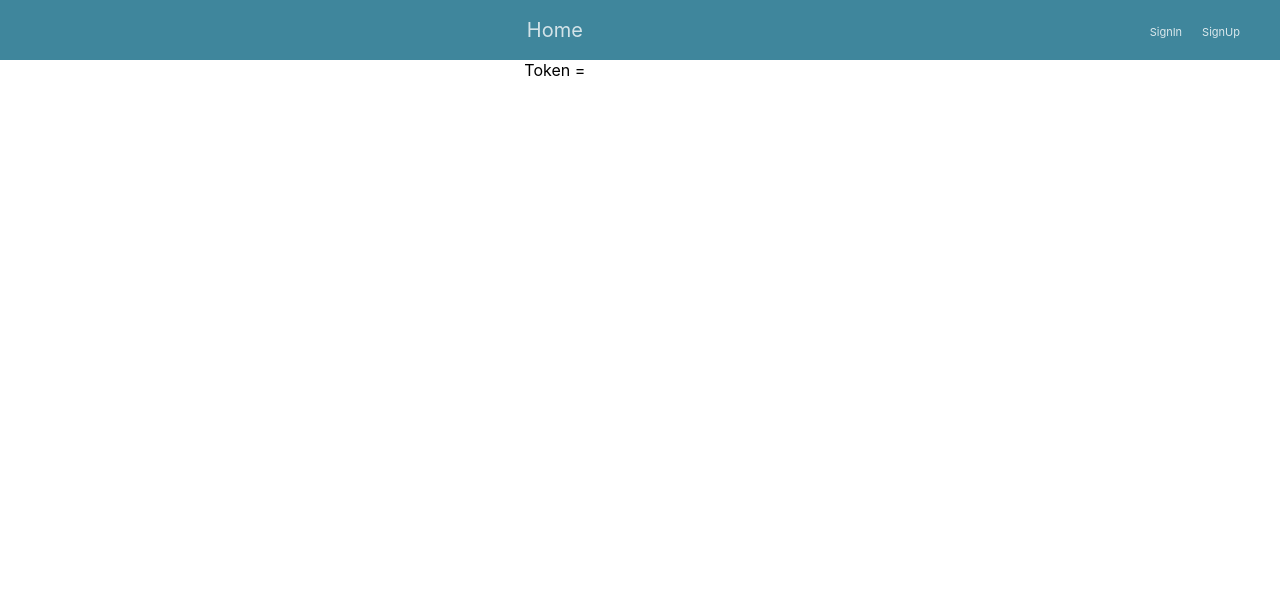
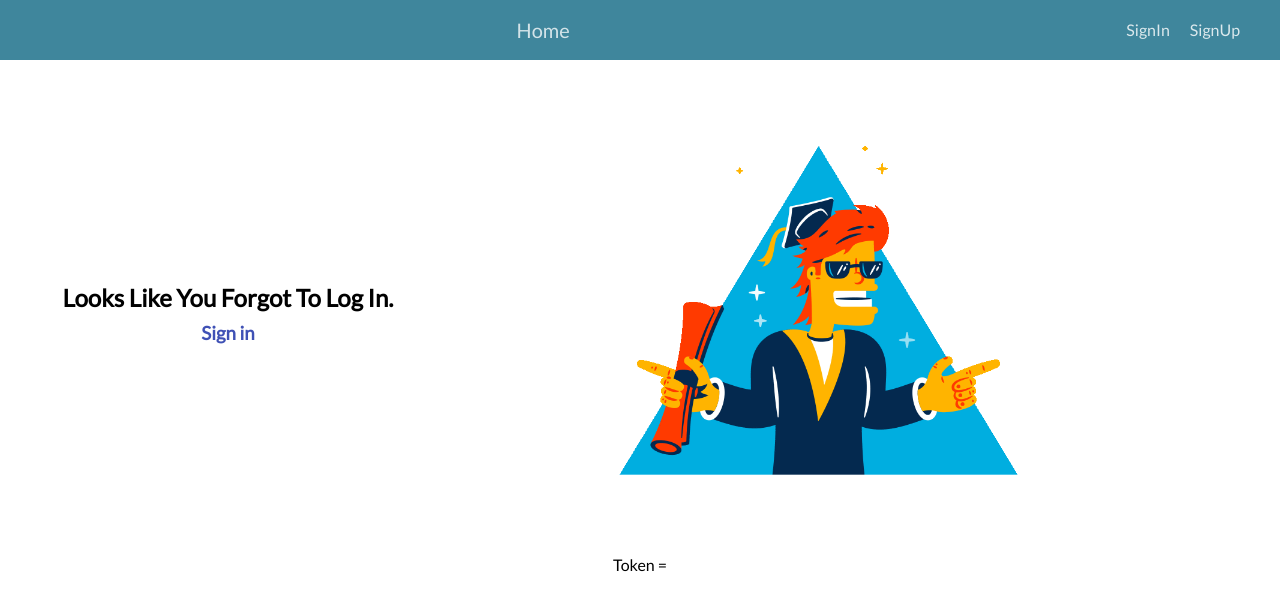
Before and after one commit to Pineapple-1/music, a React (Create React App) app in the folder client/: page /redirect in a window 1280 px wide. Shown: the top 610 px of the page. Built offline with nearby package versions, Linux system fonts and the light colour scheme.

Commit message:
added login redirect

```diff
--- a/client/package.json
+++ b/client/package.json
@@ -10,6 +10,7 @@
     "@testing-library/react": "^11.2.7",
     "@testing-library/user-event": "^12.8.3",
     "axios": "^0.21.1",
+    "lato-font": "^3.0.0",
     "react": "^17.0.2",
     "react-dom": "^17.0.2",
     "react-router-dom": "^5.2.0",
--- a/client/public/index.html
+++ b/client/public/index.html
@@ -3,6 +3,12 @@
   <head>
     <meta charset="utf-8" />
     <link rel="icon" href="%PUBLIC_URL%/favicon.ico" />
+    <link rel="preconnect" href="https://fonts.googleapis.com" />
+    <link rel="preconnect" href="https://fonts.gstatic.com" crossorigin />
+    <link
+      href="https://fonts.googleapis.com/css2?family=Lato&display=swap"
+      rel="stylesheet"
+    />
     <meta name="viewport" content="width=device-width, initial-scale=1" />
     <meta name="theme-color" content="#000000" />
     <meta
--- a/client/src/App.js
+++ b/client/src/App.js
@@ -3,6 +3,13 @@ import { Navbar } from "./components/navbar/navbar";
 import Router from "./components/router/router";
 
 import "./App.css";
+import { ThemeProvider, createTheme } from "@material-ui/core/styles";
+
+const theme = createTheme({
+  typography: {
+    fontFamily: ["Lato", "sans-serif"].join(","),
+  },
+});
 
 function App() {
   const [Token, setToken] = useState(null);
@@ -13,10 +20,11 @@ function App() {
 
   return (
     <div className="App">
-      <Navbar Token={Token} />
-      <Router setToken={setToken} Token={Token} />
-      <center>      Token = {Token}</center>
-
+      <ThemeProvider theme={theme}>
+        <Navbar Token={Token} />
+        <Router setToken={setToken} Token={Token} />
+        <center>Token = {Token}</center>
+      </ThemeProvider>
     </div>
   );
 }
--- a/client/src/components/feed/feed.js
+++ b/client/src/components/feed/feed.js
@@ -2,6 +2,7 @@ import React, { useEffect, useState } from "react";
 import api from "../../api/index";
 import Card from "../card/card";
 import styles from "./feed.module.css";
+import { Redirect } from "react-router"
 
 export const Feed = ({ Token }) => {
   const [feedItems, setFeedItems] = useState("");
@@ -14,12 +15,24 @@ export const Feed = ({ Token }) => {
       setFeedItems(request.data);
       return request.data;
     }
-    fetchData();
+    if (Token) {
+      fetchData();
+    }
+
   }, [Token]);
   return (
-    <div >
+    <div>
       <div className={styles.box}>
-        <Card text={feedItems[0]?.status_text}/>
+
+        {
+        Token?
+        feedItems ? (
+          <Card text={feedItems[0]?.status_text} />
+        ) : (
+          <div>loding</div>
+        ): <Redirect to="/redirect" />
+
+      }
       </div>
     </div>
   );
--- a/client/src/components/navbar/links/links.js
+++ b/client/src/components/navbar/links/links.js
@@ -7,10 +7,10 @@ const Links = ({Token}) =>{
         <div className={Styles.center}>
         <label className= {Styles.Label} ><Link style={{color:' rgba(255, 255, 255, 0.774)'}} to="/">Home</Link></label>
          <ul className={Styles.sm}>
-             {Token ? <li><Link style={{color: " rgba(255, 255, 255, 0.815)", fontSize:'11px',cursor: 'pointer'}}to="/logout">Logout</Link></li> :
+             {Token ? <li><Link className={Styles.links} to="/logout">Logout</Link></li> :
              <>
-             <li><Link style={{color: " rgba(255, 255, 255, 0.815)", fontSize:'11px',cursor:'pointer'}}to="/signin">SignIn</Link></li>
-             <li><Link style={{color: " rgba(255, 255, 255, 0.815)", fontSize:'11px',cursor: 'pointer'}}to="/signup">SignUp</Link></li></>}
+             <li><Link className={Styles.links} to="/signin">SignIn</Link></li>
+             <li><Link className={Styles.links} to="/signup">SignUp</Link></li></>}
 
 
 
--- a/client/src/components/navbar/links/links.module.css
+++ b/client/src/components/navbar/links/links.module.css
@@ -4,7 +4,7 @@
 }
 .links {
   color: rgba(255, 255, 255, 0.815);
-  font-size: "11px";
+  font-size: "12px";
   cursor: "pointer";
 }
 .Label {
--- /dev/null
+++ b/client/src/components/redirect/redirect.js
@@ -0,0 +1,40 @@
+import React from "react";
+import gif from "../../assets/lets_go.gif";
+import { Container, Grid, Link } from "@material-ui/core";
+import Styles from "./redirect.module.css";
+
+export const Redirect = () => {
+
+
+  return (
+    <div>
+      <Container>
+        <Grid
+          container
+          spacing={3}
+          direction="row"
+          justifyContent="center"
+          alignItems="center"
+        >
+          <Grid item>
+            <div className={Styles.space}>
+              <h2>Looks Like You Forgot To Log In.</h2>{" "}
+            </div>
+            <div className={Styles.underline}>
+            <Link href="signin/">
+              <h3>Sign in</h3>
+            </Link>
+            </div>
+
+          </Grid>
+          <Grid item>
+            {" "}
+            <div className={Styles.gif}>
+              <img src={gif} alt="gif" />
+            </div>{" "}
+          </Grid>
+        </Grid>
+      </Container>
+    </div>
+  );
+};
--- /dev/null
+++ b/client/src/components/redirect/redirect.module.css
@@ -0,0 +1,18 @@
+.gif{
+    width: 60%;
+    object-fit: contain;
+    margin: auto;
+}
+
+.gif img{
+    width:100%;
+    height:100%;
+}
+
+.space{
+    margin-bottom: 10px;
+}
+
+.underline Link:hover{
+    text-decoration: none;
+}
--- a/client/src/components/router/router.js
+++ b/client/src/components/router/router.js
@@ -1,9 +1,10 @@
 import React from "react";
-import { Switch, Route } from "react-router-dom";
+import { Switch, Route} from "react-router-dom";
 import SignIn from "../signin/signin";
 import SignUp from '../signup/signup'
 import { Logout } from "../logout/logout";
 import {Feed} from '../feed/feed'
+import {Redirect} from '../redirect/redirect'
 
 
 const Router = ({setToken,Token}) => {
@@ -13,6 +14,7 @@ const Router = ({setToken,Token}) => {
       <Route path="/signin"><SignIn setToken = {setToken}/></Route>
       <Route path="/signup" component={SignUp} />
       <Route path="/logout" > <Logout setToken = {setToken}/></Route>
+      <Route path="/redirect" > <Redirect/></Route>
     </Switch>
   );
 };
--- a/client/src/components/signup/signup.js
+++ b/client/src/components/signup/signup.js
@@ -18,6 +18,8 @@ const useStyles = makeStyles((theme) => ({
     display: "flex",
     flexDirection: "column",
     alignItems: "center",
+    marginBottom: theme.spacing(3),
+
   },
   avatar: {
     margin: theme.spacing(1),
--- a/client/src/index.css
+++ b/client/src/index.css
@@ -1,13 +1,11 @@
+@import url('https://fonts.googleapis.com/css2?family=Lato&display=swap');
+
 body {
   margin: 0;
-  font-family: -apple-system, BlinkMacSystemFont, 'Segoe UI', 'Roboto', 'Oxygen',
-    'Ubuntu', 'Cantarell', 'Fira Sans', 'Droid Sans', 'Helvetica Neue',
-    sans-serif;
-  -webkit-font-smoothing: antialiased;
-  -moz-osx-font-smoothing: grayscale;
+  font-family: 'Lato', sans-serif;
 }
 
 code {
-  font-family: source-code-pro, Menlo, Monaco, Consolas, 'Courier New',
-    monospace;
+  font-family: 'Lato', sans-serif;
+
 }
```
Also changed, not shown: client/src/assets/lets_go.gif (added), 1 other file (tests, documents, lock files or other folders).
